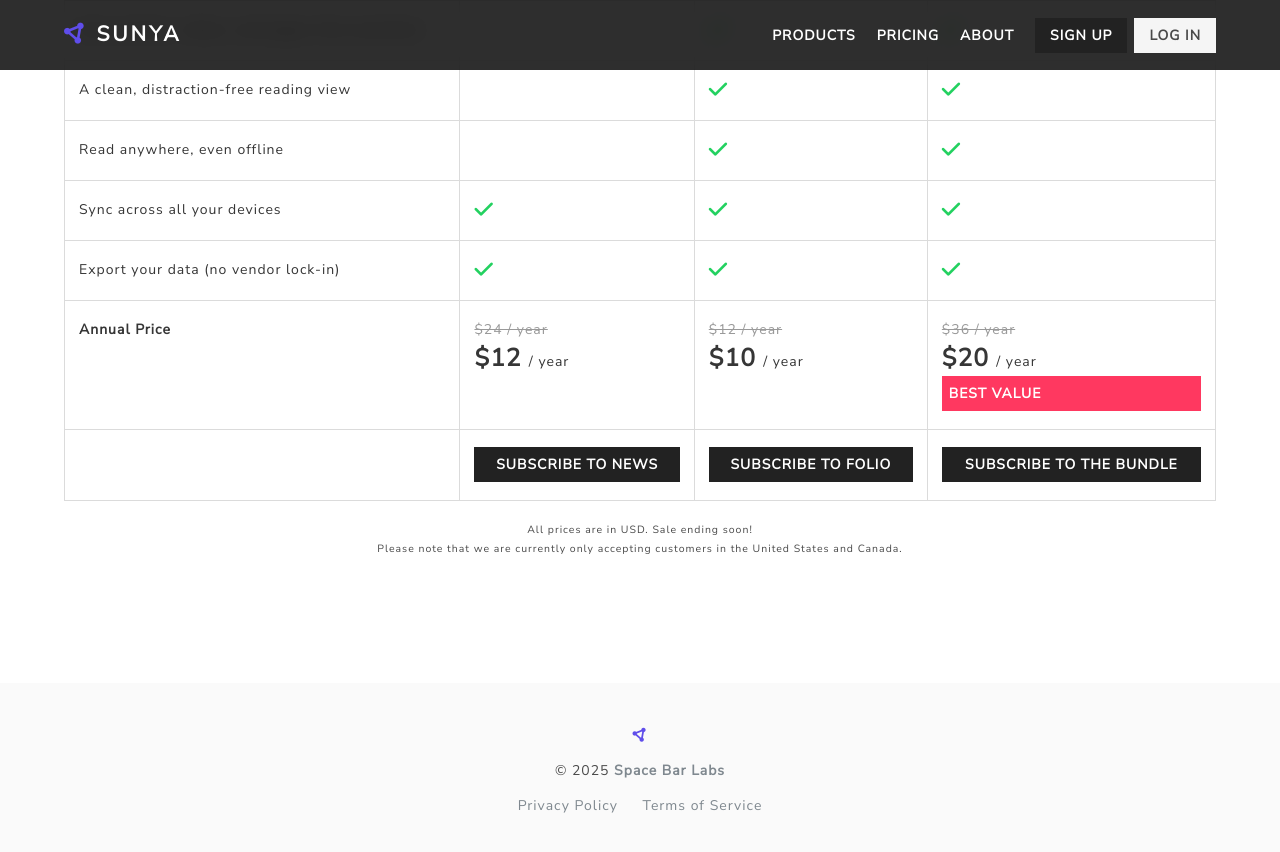
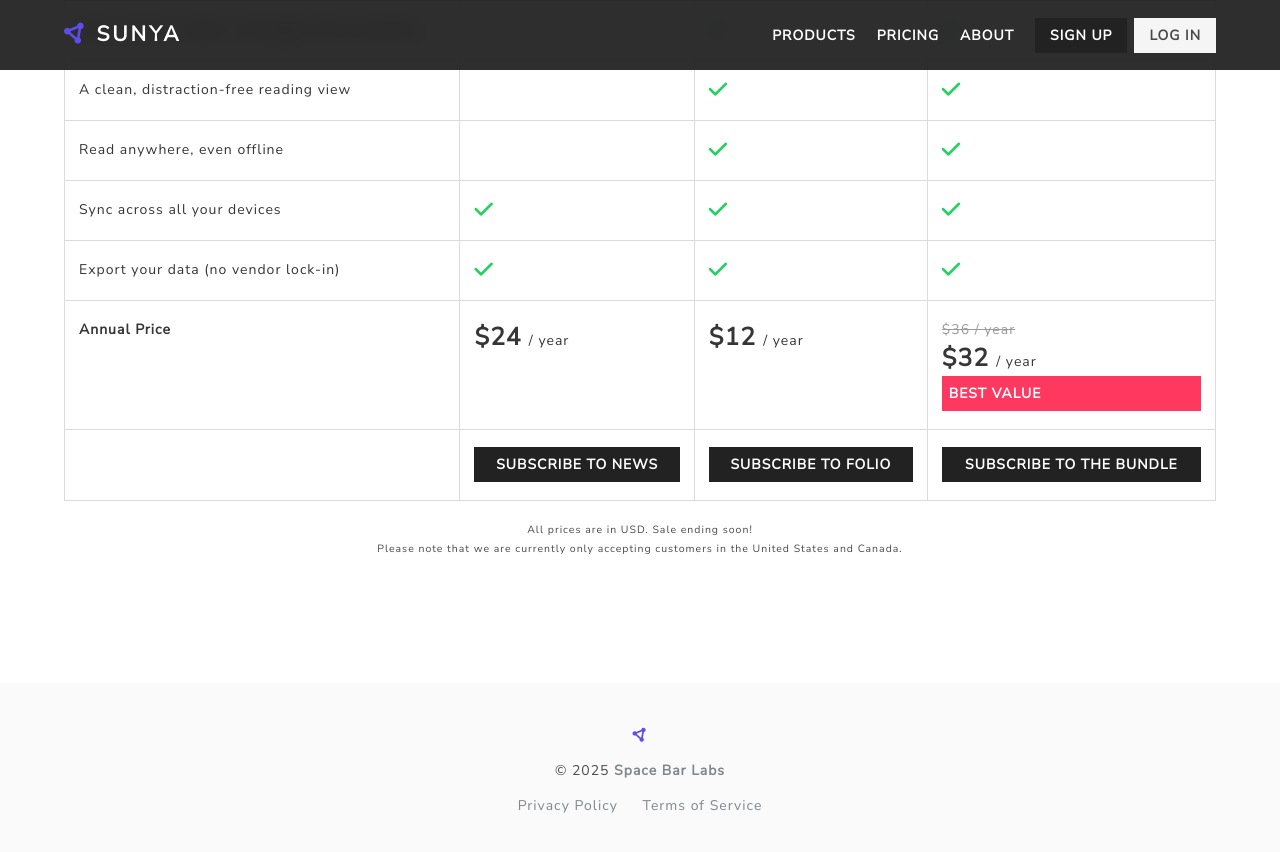
Before and after one commit to SpaceBarLabs/sunya.plus, a Jekyll site: the page built from pricing/personal.html, in a window 1280 px wide and 900 px high, scrolled down 899 px. Shown: the top 852 px of the window. Built offline with Jekyll 4.4.1, drawn with Linux system fonts in a browser that asks for light colours.

Commit message:
increase

```diff
--- a/pricing/personal.html
+++ b/pricing/personal.html
@@ -98,16 +98,14 @@ permalink: /pricing/personal/
                     <tr>
                         <td class="feature-name has-text-weight-bold">Annual Price</td>
                         <td>
-                            <p class="price-del"><del>$24 / year</del></p>
-                            <p class="price-sale">$12 <span class="price-period">/ year</span></p>
+                            <p class="price-sale">$24 <span class="price-period">/ year</span></p>
                         </td>
                         <td>
-                            <p class="price-del"><del>$12 / year</del></p>
-                            <p class="price-sale">$10 <span class="price-period">/ year</span></p>
+                            <p class="price-sale">$12 <span class="price-period">/ year</span></p>
                         </td>
                         <td class="bundle-column">
                             <p class="price-del"><del>$36 / year</del></p>
-                            <p class="price-sale">$20 <span class="price-period">/ year</span></p>
+                            <p class="price-sale">$32 <span class="price-period">/ year</span></p>
                             <div class="sale-banner">BEST VALUE</div>
                         </td>
                     </tr>
--- a/pricing/pro.html
+++ b/pricing/pro.html
@@ -80,8 +80,7 @@ permalink: /pricing/pro/
                             <p class="help">Sublight Plan: 10k pageviews/month</p>
                         </td>
                         <td>
-                            <p class="price-del"><del>$6 / year</del></p>
-                            <p class="price-sale">$4 <span class="price-period">/ year</span></p>
+                            <p class="price-sale">$6 <span class="price-period">/ year</span></p>
                             <p class="help">Light Plan</p>
                         </td>
                     </tr>
--- a/signup.html
+++ b/signup.html
@@ -26,7 +26,7 @@ permalink: /signup/
             <div class="column is-4">
                 <div class="signup-card">
                     <h3 class="card-title">News</h3>
-                    <p class="card-price">$12<span class="card-price-period"> / year</span></p>
+                    <p class="card-price">$24<span class="card-price-period"> / year</span></p>
                     <p class="card-description has-text-grey">Your personal cosmos of content. An algorithm-free, chronological feed of your favorite sites.</p>
                     <a href="{{ site.subscribe_links.news }}" class="button is-primary is-fullwidth"><strong>Subscribe to News</strong></a>
                 </div>
@@ -36,7 +36,7 @@ permalink: /signup/
                 <div class="signup-card bundle-card">
                     <div class="best-value-banner">BEST VALUE</div>
                     <h3 class="card-title">Universe</h3>
-                    <p class="card-price">$20<span class="card-price-period"> / year</span></p>
+                    <p class="card-price">$32<span class="card-price-period"> / year</span></p>
                     <p class="card-description has-text-grey">Get both News and Folio for complete control over your digital content and enjoy our biggest discount.</p>
                     <a href="{{ site.subscribe_links.universe_news_and_folio }}" class="button is-primary is-fullwidth"><strong>Subscribe to the Bundle</strong></a>
                 </div>
@@ -45,7 +45,7 @@ permalink: /signup/
             <div class="column is-4">
                  <div class="signup-card">
                     <h3 class="card-title">Folio</h3>
-                    <p class="card-price">$10<span class="card-price-period"> / year</span></p>
+                    <p class="card-price">$12<span class="card-price-period"> / year</span></p>
                     <p class="card-description has-text-grey">Your space for focused reading. Save articles and videos for focused, distraction-free enjoyment.</p>
                     <a href="{{ site.subscribe_links.folio }}" class="button is-primary is-fullwidth"><strong>Subscribe to Folio</strong></a>
                 </div>
```
